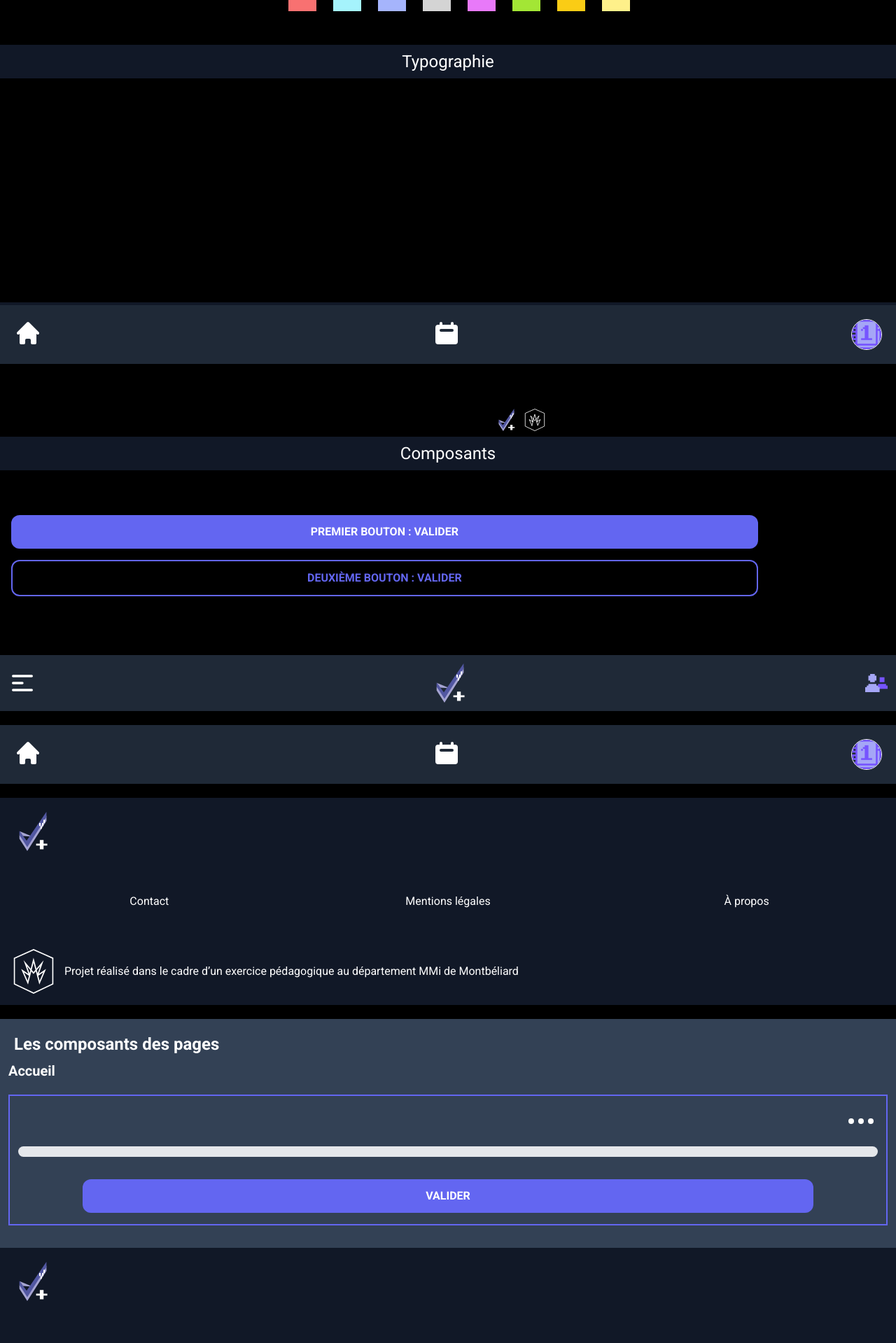
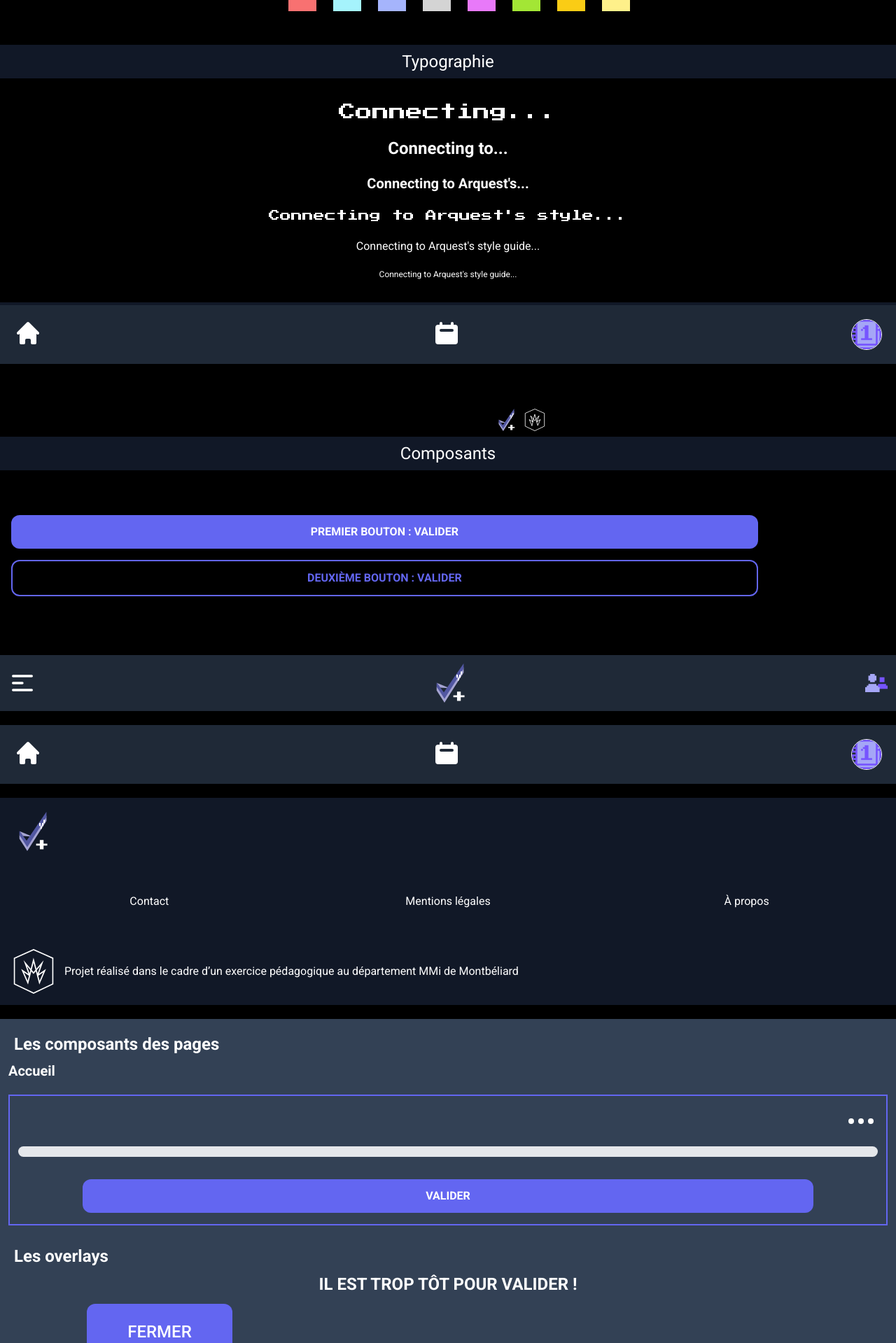
Before and after one commit to gros-eliot/Arquest-app, a Vue app: page /gds in a window 1280 px wide. Shown: the part 280-2199 px from the top of the page at 70% size. Built offline with nearby package versions, Linux system fonts and the light colour scheme.

Commit message:
import overlay dans gds

```diff
--- a/src/views/GuideStyle.vue
+++ b/src/views/GuideStyle.vue
@@ -38,7 +38,7 @@
 
   <!-- Typographie -->
   <h1 class="text-center text-2xl p-2 text-white bg-gray-900">Typographie</h1>
-  <div class="text-center flex flex-col items-center gap-5 m-2 py-6">
+  <div class="text-center flex flex-col items-center gap-5 m-2 py-6 text-white">
     <h1 class="text-2xl font-press-start-2p">Connecting...</h1>
     <h2 class="text-2xl font-roboto font-bold">Connecting to...</h2>
     <h3 class="text-xl font-roboto font-bold">Connecting to Arquest's...</h3>
@@ -119,6 +119,10 @@
       <h3 class="text-xl font-roboto font-bold text-white">Accueil</h3>
 
       <QuestView />
+   <h2 class="text-2xl font-roboto font-bold p-2 text-white">
+        Les overlays
+      </h2>
+      <DelQuete />
     </div>
   </div>
 </template>
@@ -155,6 +159,7 @@ import HeaderView from "../components/layouts/HeaderView.vue";
 import NavView from "../components/layouts/NavView.vue";
 import FooterView from "../components/layouts/FooterView.vue";
 import QuestView from "../components/Quest.vue";
+import DelQuete from "../components/Overlay/SuppressionqueteView.vue";
 
 export default {
   name: "GuideStyle",
@@ -191,6 +196,8 @@ export default {
     NavView,
     FooterView,
     QuestView,
+
+    DelQuete,
   },
 };
 </script>
```
